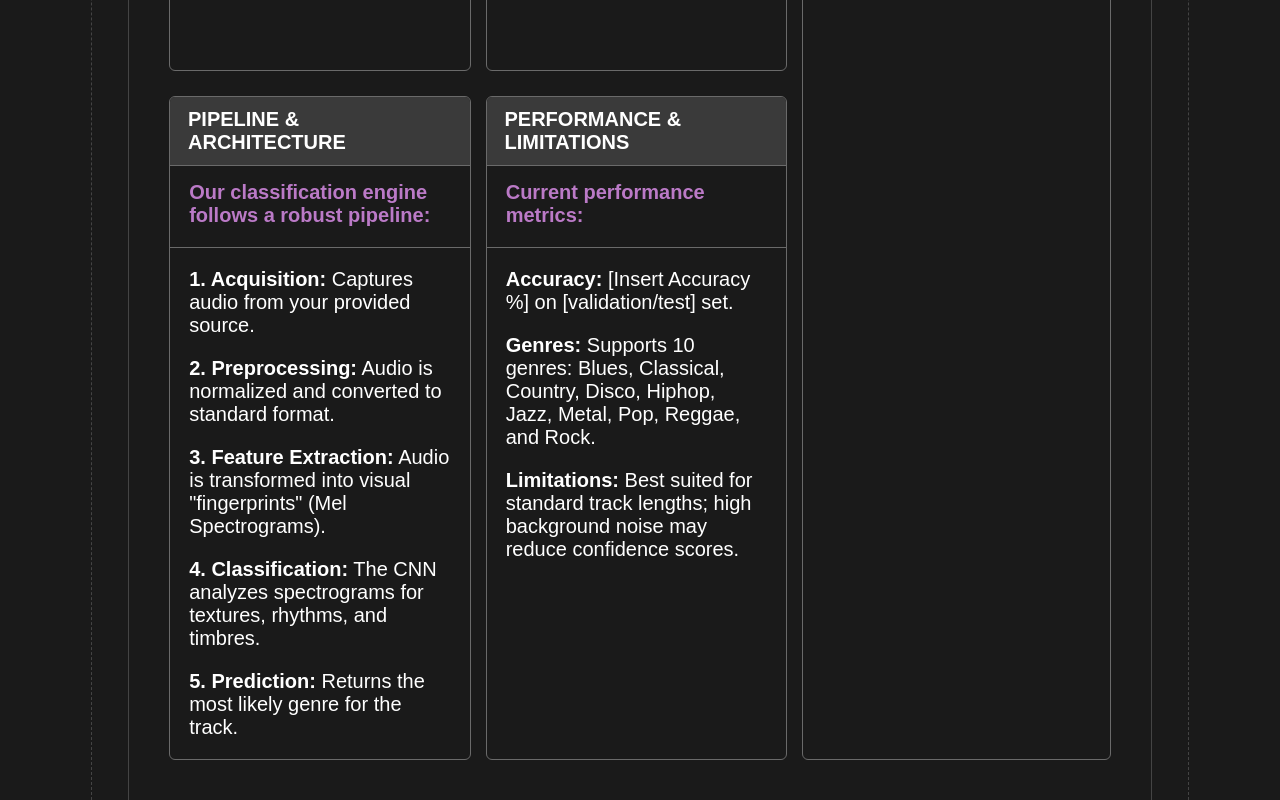
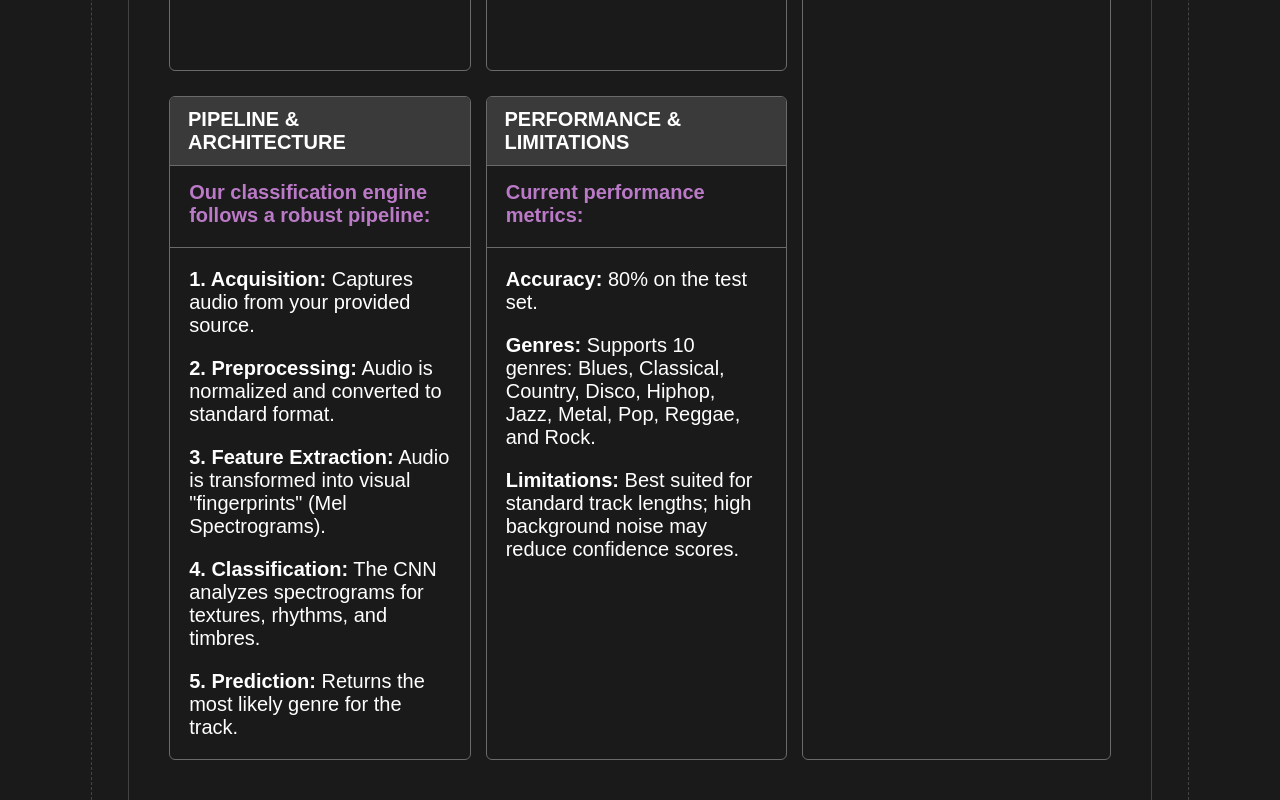
Before and after one commit to WaveRank/waverank, a React (Vite) app in the folder webapp/client/: page /about in a window 1280 px wide. Shown: the part 827-1627 px from the top of the page. Built offline with nearby package versions, Linux system fonts and the light colour scheme; a web font is replaced by a local one.

Commit message:
Added accuracy score on the about page.

```diff
--- a/webapp/client/src/pages/AboutPage.jsx
+++ b/webapp/client/src/pages/AboutPage.jsx
@@ -58,7 +58,7 @@ export default function AboutPage() {
                                 <div className="aboutContent">
                                     <p className="aboutLabel">Current performance metrics:</p>
                                     <div className="aboutDivider"/>
-                                    <p><strong>Accuracy:</strong> [Insert Accuracy %] on [validation/test] set.</p>
+                                    <p><strong>Accuracy:</strong> 80% on the test set.</p>
                                     <p><strong>Genres:</strong> Supports 10 genres: Blues, Classical, Country, Disco, Hiphop, Jazz, Metal, Pop, Reggae, and Rock.</p>
                                     <p><strong>Limitations:</strong> Best suited for standard track lengths; high background noise may reduce confidence scores.</p>
                                 </div>
```
